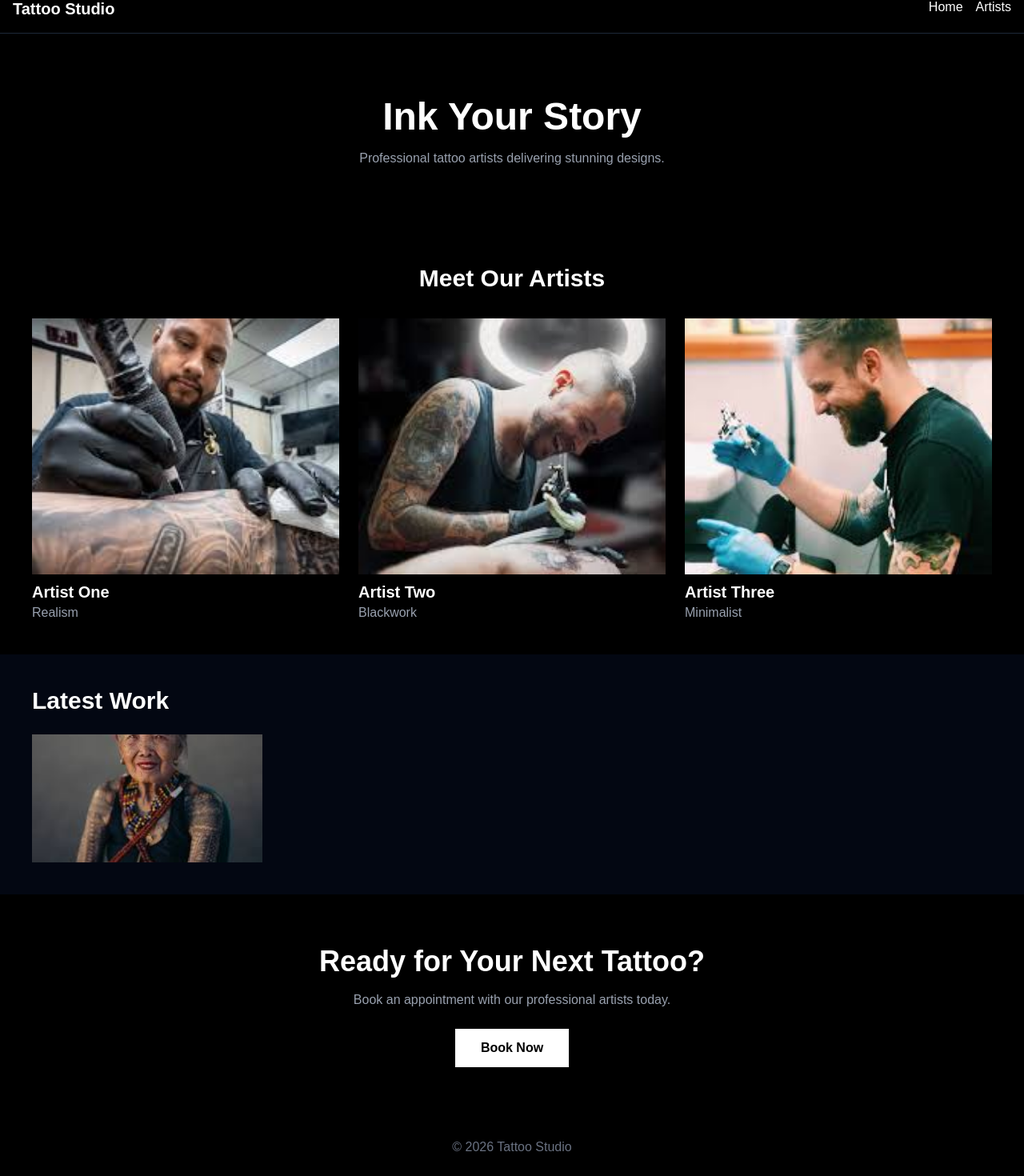
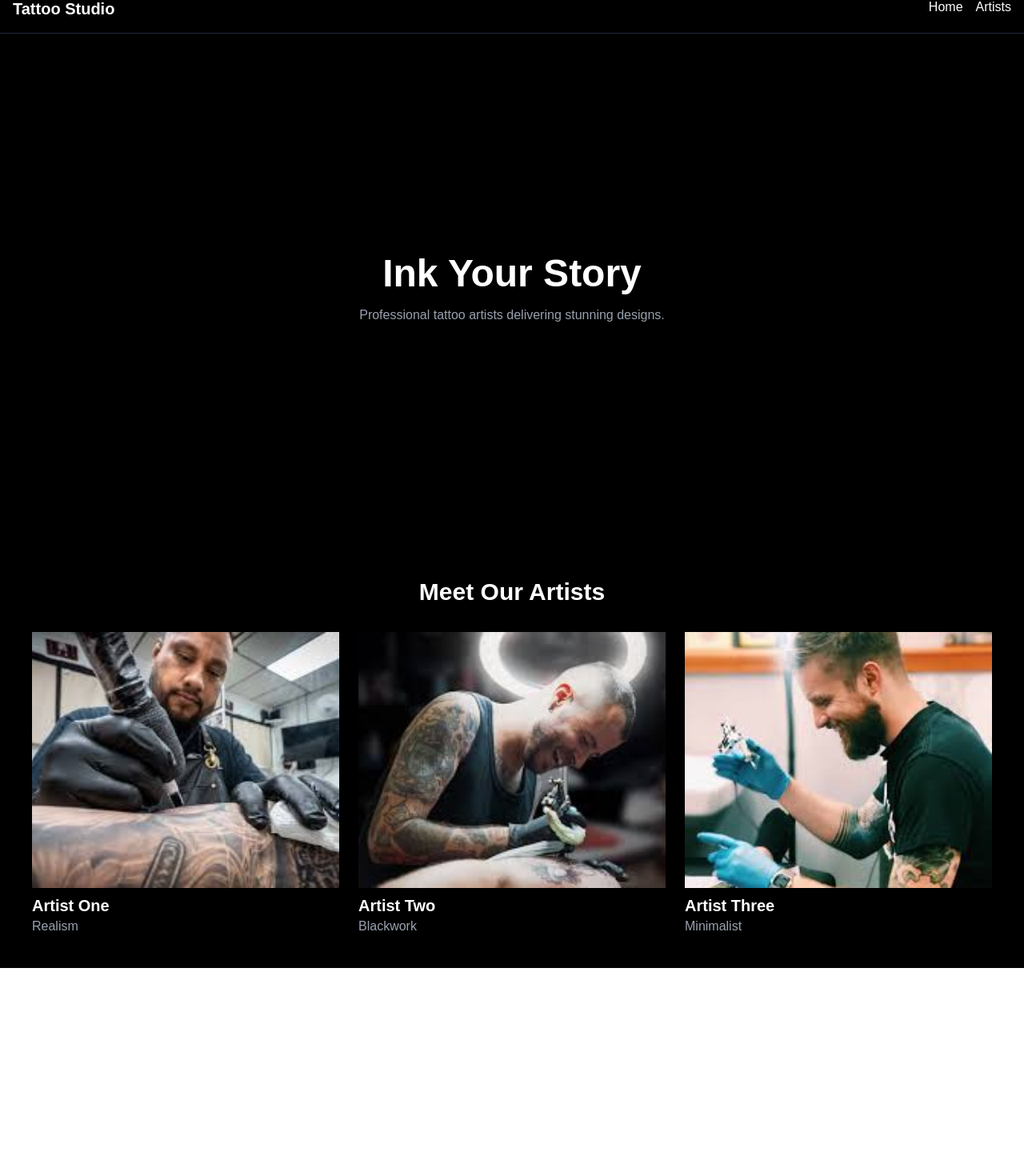
Before and after one commit to mcgreg-devlab/tattoo-site, a Next.js app: page / in a window 1280 px wide. Shown: the part 19-1489 px from the top of the page at 80% size. After the commit the page ends 1229 px from the top, so only its background shows below. Built offline with nearby package versions, Linux system fonts and the light colour scheme.

Commit message:
fix: build success

```diff
--- a/app/components/Hero.tsx
+++ b/app/components/Hero.tsx
@@ -1,13 +1,29 @@
+"use client";
+
+import { motion } from "framer-motion";
+
 export default function Hero() {
   return (
-    <section className="p-20 text-center">
-      <h1 className="text-5xl font-bold mb-4">
+    <section className="h-[80vh] flex flex-col justify-center items-center text-center px-4">
+
+      <motion.h1
+        initial={{ opacity: 0, y: 40 }}
+        animate={{ opacity: 1, y: 0 }}
+        transition={{ duration: 0.8 }}
+        className="text-5xl font-bold mb-4"
+      >
         Ink Your Story
-      </h1>
+      </motion.h1>
 
-      <p className="text-gray-400">
+      <motion.p
+        initial={{ opacity: 0, y: 40 }}
+        animate={{ opacity: 1, y: 0 }}
+        transition={{ delay: 0.2, duration: 0.8 }}
+        className="text-gray-400"
+      >
         Professional tattoo artists delivering stunning designs.
-      </p>
+      </motion.p>
+
     </section>
   );
 }
--- a/app/page.tsx
+++ b/app/page.tsx
@@ -1,7 +1,6 @@
 import Navbar from "./components/Navbar";
 import Hero from "./components/Hero";
 import ArtistCard from "./components/ArtistCard";
-import Image from "next/image";
 
 export default function Home() {
   return (
@@ -9,7 +8,6 @@ export default function Home() {
       <Navbar />
       <Hero />
 
-      {/* Artists Section */}
       <section className="p-10">
         <h2 className="text-3xl font-bold mb-8 text-center">
           Meet Our Artists
@@ -36,44 +34,6 @@ export default function Home() {
           />
         </div>
       </section>
-
-      {/* Gallery (SAFE — only 1 image that exists) */}
-      <section className="p-10 bg-gray-950">
-        <h2 className="text-3xl font-bold mb-6">Latest Work</h2>
-
-        <div className="grid md:grid-cols-4 gap-4">
-          <Image
-            src="/tattoo1.jpg"
-            alt="tattoo"
-            width={400}
-            height={200}
-            className="h-40 w-full object-cover"
-          />
-        </div>
-      </section>
-
-      {/* CTA */}
-      <section className="p-16 text-center">
-        <h2 className="text-4xl font-bold">
-          Ready for Your Next Tattoo?
-        </h2>
-
-        <p className="text-gray-400 mt-4">
-          Book an appointment with our professional artists today.
-        </p>
-
-        <a
-          href="/contact"
-          className="inline-block mt-6 bg-white text-black px-8 py-3 font-semibold"
-        >
-          Book Now
-        </a>
-      </section>
-
-      {/* Footer */}
-      <footer className="p-6 text-center text-gray-500">
-        © 2026 Tattoo Studio
-      </footer>
     </main>
   );
 }
--- a/next.config.ts
+++ b/next.config.ts
@@ -1,9 +1,5 @@
 import type { NextConfig } from "next";
 
-const nextConfig: NextConfig = {
-  experimental: {
-    appDir: true,
-  },
-};
+const nextConfig: NextConfig = {};
 
 export default nextConfig;
```
Lines whose indentation alone changed are shown as unchanged.
